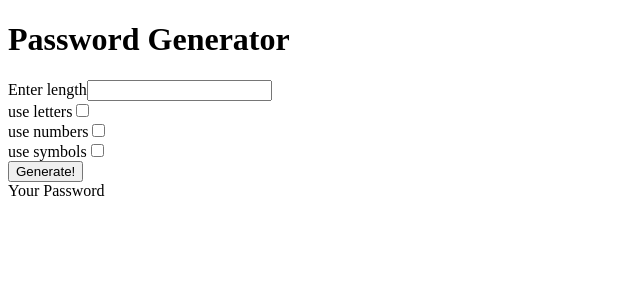
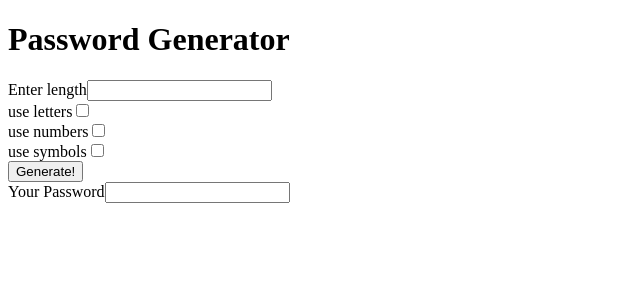
Before and after one commit to RamyaaU/PasswordGenerator, an Angular app: page / in a window 1280 px wide. Shown: the top 300 px of the page, without its empty margins (0-640 px from the left). Built offline with nearby package versions, Linux system fonts and the light colour scheme.

Commit message:
[Ramya] Add . Added property binding syntax

```diff
--- a/src/app/app.component.html
+++ b/src/app/app.component.html
@@ -27,4 +27,6 @@
 
 <div>
 <label>Your Password</label>
+<!-- property binding syntax -->
+<input [value]="password" />
 </div>
--- a/src/app/app.component.ts
+++ b/src/app/app.component.ts
@@ -8,7 +8,9 @@ import { Component } from '@angular/core';
 export class AppComponent {
   title = 'PasswordGenerator';
 
+  password ='';
+
   onButtonClick(){
-    console.log('Button was clicked');
-  }
+    this.password = 'MY PASSWORD!!!';
 }
+}
```
